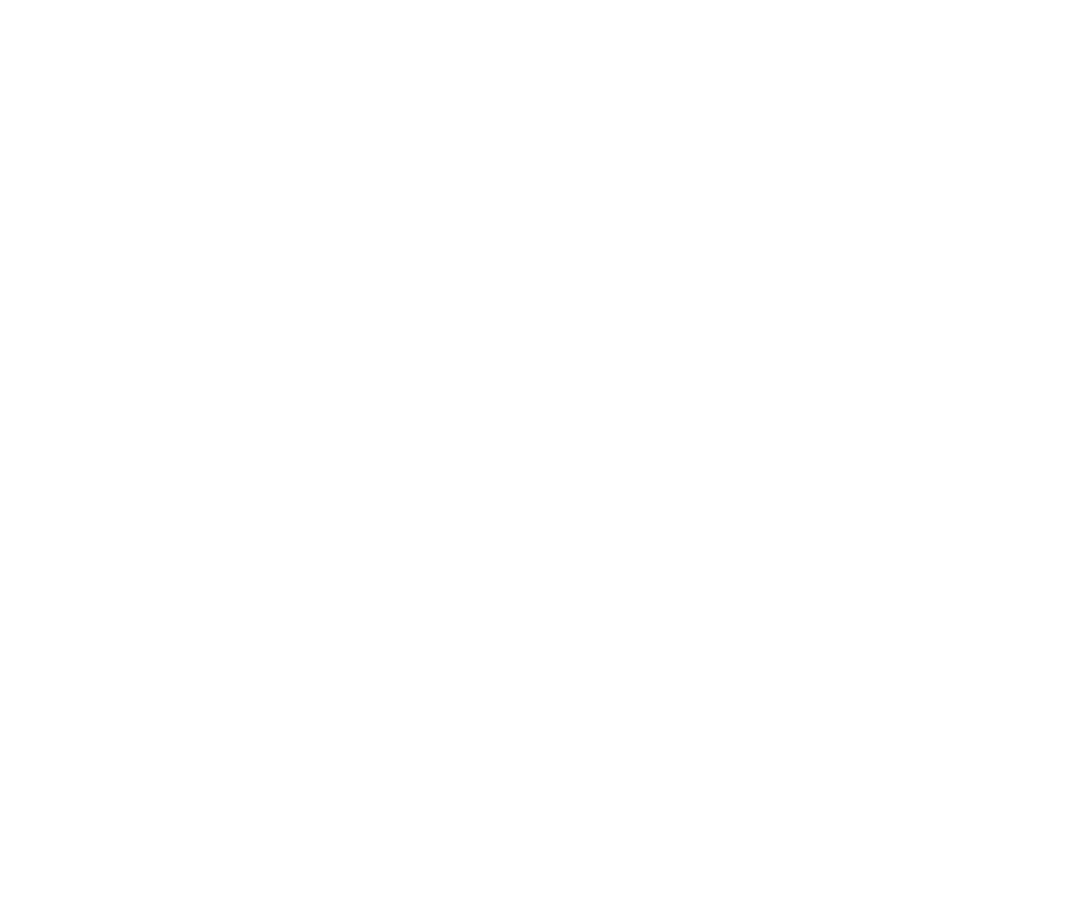
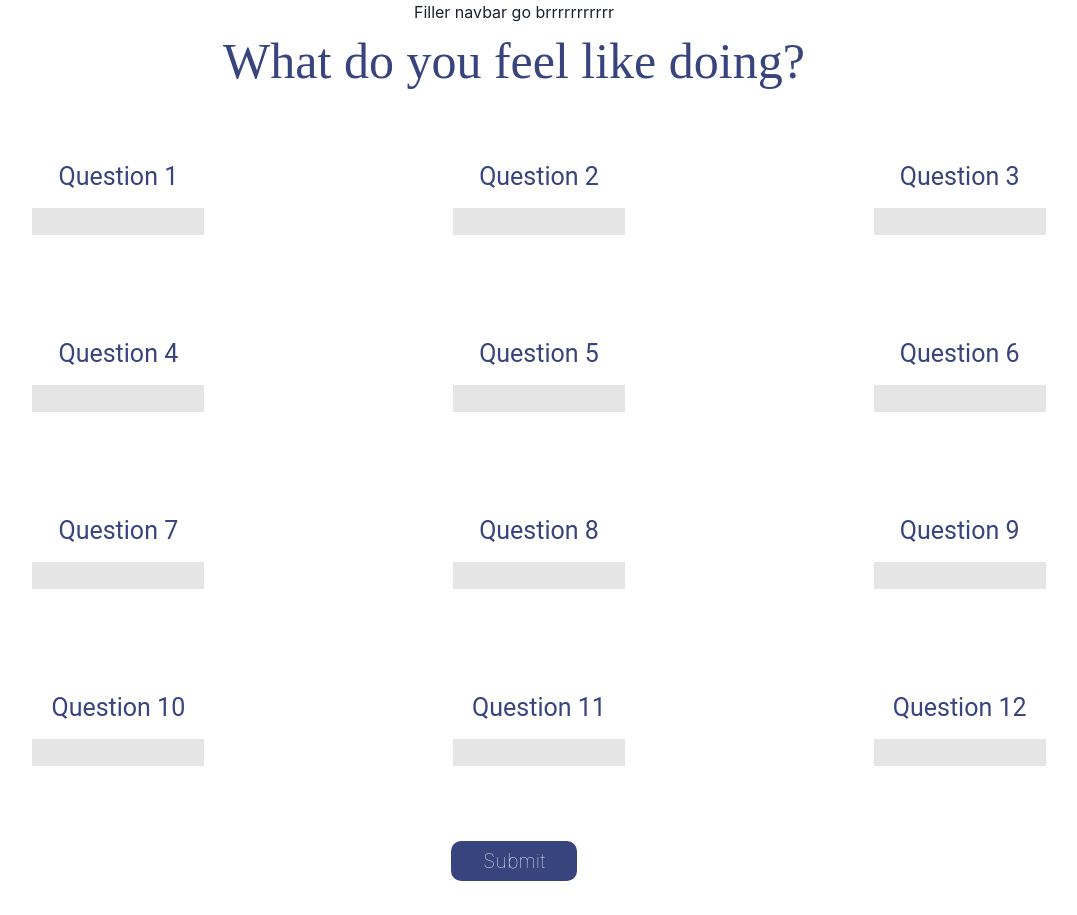
Before and after one commit to DaSH-nxd/pley, a React (Create React App) app in the folder frontend/my-app/: page /search in a window 1280 px wide. Before the commit this address had no page. Shown: the whole page, without its empty margins (126-1203 px from the left). Before the commit the page ends 800 px from the top, so only its background shows below. Built offline with nearby package versions, Linux system fonts and the light colour scheme.

Commit message:
added search component, only textboxes with simple validation

```diff
--- a/frontend/my-app/package.json
+++ b/frontend/my-app/package.json
@@ -9,6 +9,7 @@
     "@testing-library/jest-dom": "^5.16.4",
     "@testing-library/react": "^12.1.4",
     "@testing-library/user-event": "^13.5.0",
+    "bootstrap": "^5.1.3",
     "framer-motion": "^6.3.0",
     "react": "^18.0.0",
     "react-bootstrap": "^2.2.3",
--- a/frontend/my-app/src/App.js
+++ b/frontend/my-app/src/App.js
@@ -3,6 +3,7 @@
 import LogIn from './Components/LoginComponents/Login';
 import SignUp from './Components/SignUp/Signup';
 import Contact from './Components/Contact/Contact';
+import Search from './Components/Search/search';
 import { Routes, Route } from 'react-router-dom';
 
 function App() {
@@ -12,6 +13,7 @@
       <Routes> <Route path="/login" element={<LogIn/>} /></Routes>
       <Routes> <Route path="/signup" element={<SignUp/>} /></Routes>
       <Routes> <Route path="/contact" element={<Contact/>} /></Routes>
+      <Routes> <Route path="/search" element={<Search/>} /></Routes>
     </div>
   );
 }
--- /dev/null
+++ b/frontend/my-app/src/Components/Search/search.css
@@ -0,0 +1,112 @@
+.header {
+    /* display: flex;
+    justify-content: center;
+    margin-top: 10%; */
+
+    font-family: 'Jost';
+    font-style: normal;
+    font-weight: 400;
+    font-size: 50px;
+    line-height: 150%;
+    /* identical to box height, or 36px */
+
+    font-feature-settings: 'tnum' on, 'lnum' on;
+
+    color: #37447E;
+}
+
+form {
+    display: flex;
+    flex-direction: column;
+    align-items: flex-start;
+    padding: 8px;
+
+    background: rgba(255, 255, 255, 0.7);
+
+    border: 1px solid rgba(255, 255, 255, 0.7);
+    box-sizing: border-box;
+
+    backdrop-filter: blur(8px);
+
+    border-radius: 16px;
+}
+
+/*
+
+label {
+    font-family: 'Roboto';
+    font-style: normal;
+    font-weight: 400;
+    font-size: 14px;
+    line-height: 24px;
+
+
+    color: #37447E;
+}
+
+
+input {
+    display: flex;
+    width: 172px;
+    height: 27px;
+} */
+
+
+
+.question {
+    display: flex;
+    justify-content: space-around;
+    flex-wrap: wrap;
+    align-content: space-between;
+}
+
+.box {
+    padding: 50px;
+    padding-left: 100px;
+}
+
+.box label {
+    text-align: left;
+    font-family: 'Roboto';
+    font-style: normal;
+    font-weight: 400;
+    font-size: 25px;
+    line-height: 38px;
+
+
+    color: #37447E;
+}
+
+.box input{
+    display: block;
+    margin-top: 12px;
+    width: 172px;
+    height: 27px;
+
+    background: #E5E5E5;
+    border: none;
+    border-color: transparent;
+}
+
+
+input[type=submit] {
+    margin: 2%;
+    margin-left: 45%;
+
+    background: #37447E;
+    border-radius: 10px;
+
+    width: 10%;
+    height: 40px;
+}
+
+input[type=submit][value="Submit"] {
+    font-family: 'Inter';
+    font-style: normal;
+    font-weight: 100;
+    font-size: 20px;
+    line-height: 20px;
+    text-align: center;
+
+    color: #FFFFFF;
+}
--- /dev/null
+++ b/frontend/my-app/src/Components/Search/search.js
@@ -0,0 +1,16 @@
+import React, { Component } from 'react';
+import "./search.css";
+import TextQuestion from './textQuestion'
+
+const Search = () => {
+  return (
+      <div>
+
+        <p>Filler navbar go brrrrrrrrrrr</p>         {/* Assuming someone else did. */}
+        <h1 className='header'>What do you feel like doing?</h1>
+        <TextQuestion></TextQuestion>
+      </div>
+  )
+}
+
+export default Search;
--- /dev/null
+++ b/frontend/my-app/src/Components/Search/textQuestion.js
@@ -0,0 +1,159 @@
+import React, { Component } from 'react';
+
+class TextQuestion extends React.Component {
+  constructor(props) {
+    super(props);
+
+    /* Dictionary containing all textbox inputs. */
+    this.state = {
+        input_q1: "",
+        input_q2: "",
+        input_q3: "",
+        input_q4: "",
+        input_q5: "",
+        input_q6: "",
+        input_q7: "",
+        input_q8: "",
+        input_q9: "",
+        input_q10: "",
+        input_q11: "",
+        input_q12: ""
+    };
+    this.handleSubmit = this.handleSubmit.bind(this);
+  }
+
+  validateForm() {
+    var check = true;
+    for (const [key, value] of Object.entries(this.state)) {
+      if (value === "") {
+        check = false;
+        console.log(key + " is empty");
+      }
+      /* other checks for specific questions */
+    }
+    return check;
+  }
+
+
+  handleSubmit(event) {
+    //TODO: fix specific validations check, add error text, and submit information collected to backend
+    if (!this.validateForm()) {
+      alert('Empty textboxes, please fill out all message boxes');
+      event.preventDefault();
+    } else {
+      alert('Submitted data');
+    }
+  }
+
+  render() {
+    return (
+      <form name = "answers" onSubmit={this.handleSubmit}>
+
+        <div className='question'>
+
+        {/* QUESTION: can we dynamically change variable names in js? */}
+        {/* <script>
+          for (var i = 1; i <= 16; i++){
+          document.getElementsByClassName("question").innerHTML +=
+            "<div className='box'> <label>Question 1 <input type='text' onChange={this.handleChange(" + i + ")} />" + i + "</a></div>";
+          }
+      </script> */}
+
+{/*
+Follow-up on needing to regex specific inputs ie numbers/only alphanumeric etc.
+https://stackoverflow.com/questions/7295843/allow-only-numbers-to-be-typed-in-a-textbox */}
+
+          <div className='box'>
+            <label>
+              Question 1
+              <input type="text" onChange={e => this.setState({ input_q1: e.target.value })} />
+            </label>
+          </div>
+
+          <div className='box'>
+            <label>
+              Question 2
+              <input type="text" onChange={e => this.setState({ input_q2: e.target.value })} />
+            </label>
+          </div>
+
+          <div className='box'>
+            <label>
+              Question 3
+              <input type="text" onChange={e => this.setState({ input_q3: e.target.value })} />
+            </label>
+          </div>
+
+          <div className='box'>
+            <label>
+              Question 4
+              <input type="text" onChange={e => this.setState({ input_q4: e.target.value })} />
+            </label>
+          </div>
+
+          <div className='box'>
+            <label>
+              Question 5
+              <input type="text" onChange={e => this.setState({ input_q5: e.target.value })} />
+            </label>
+          </div>
+
+          <div className='box'>
+            <label>
+              Question 6
+              <input type="text" onChange={e => this.setState({ input_q6: e.target.value })} />
+            </label>
+          </div>
+
+          <div className='box'>
+            <label>
+              Question 7
+              <input type="text" onChange={e => this.setState({ input_q7: e.target.value })} />
+            </label>
+          </div>
+
+          <div className='box'>
+            <label>
+              Question 8
+              <input type="text" onChange={e => this.setState({ input_q8: e.target.value })} />
+            </label>
+          </div>
+
+          <div className='box'>
+            <label>
+              Question 9
+              <input type="text" onChange={e => this.setState({ input_q9: e.target.value })} />
+            </label>
+          </div>
+
+          <div className='box'>
+            <label>
+              Question 10
+              <input type="text" onChange={e => this.setState({ input_q10: e.target.value })} />
+            </label>
+          </div>
+
+          <div className='box'>
+            <label>
+              Question 11
+              <input type="text" onChange={e => this.setState({ input_q11: e.target.value })} />
+            </label>
+          </div>
+
+          <div className='box'>
+            <label>
+              Question 12
+              <input type="text" onChange={e => this.setState({ input_q12: e.target.value })} />
+            </label>
+          </div>
+
+        </div>
+        <input type="submit" value="Submit" />
+
+      </form>
+    );
+  }
+}
+
+
+export default TextQuestion;
```
Also changed, not shown: 1 other file (tests, documents, lock files or other folders).
